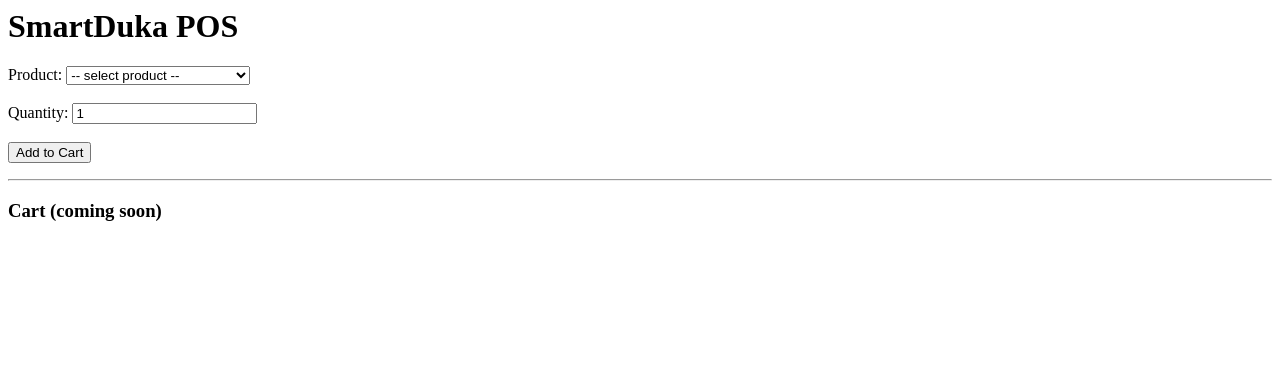
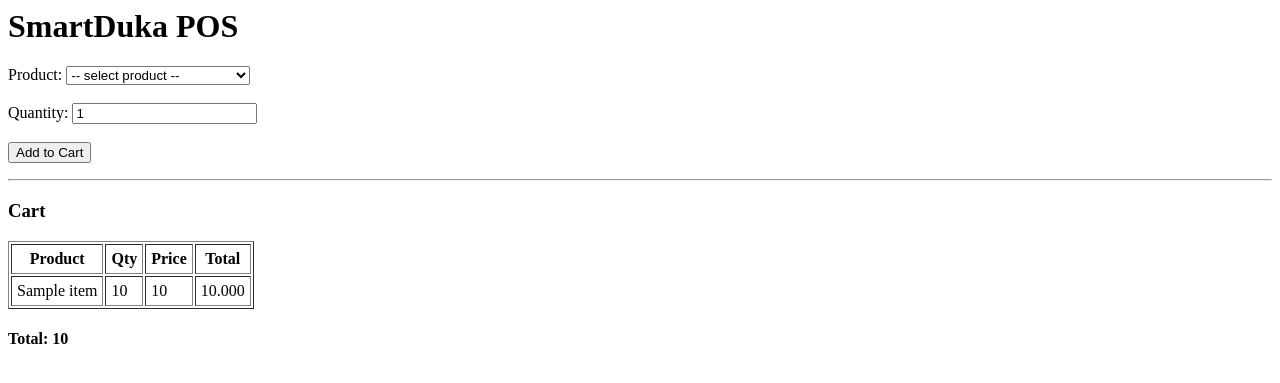
Before and after one commit to Michael-Nyawade/smart-duka, a Django app: template templates/pos/pos_home.html in a window 1280 px wide. Shown: the top 383 px of the page. Run offline with Django 5.2, Linux system fonts and the light colour scheme; tables that the repository leaves empty hold one stand-in row (values such as "Sample post"); the template is opened without the code that fills it: values that come from a table or form of the project are taken from there, most other values are stand-ins (such as "Sample title", 1, 10 or a date in 2020).

Commit message:
Added session-based POS cart system with product selection and totals

```diff
--- a/templates/pos/pos_home.html
+++ b/templates/pos/pos_home.html
@@ -25,4 +25,28 @@
 
 <hr>
 
-<h3>Cart (coming soon)</h3>
+<h3>Cart</h3>
+
+{% if cart %}
+    <table border="1" cellpadding="5">
+        <tr>
+            <th>Product</th>
+            <th>Qty</th>
+            <th>Price</th>
+            <th>Total</th>
+        </tr>
+
+        {% for key, item in cart.items %}
+        <tr>
+            <td>{{ item.name }}</td>
+            <td>{{ item.qty }}</td>
+            <td>{{ item.price }}</td>
+            <td>{{ item.qty|floatformat:2|add:"0" }}</td>
+        </tr>
+        {% endfor %}
+    </table>
+
+    <h4>Total: {{ total }}</h4>
+{% else %}
+    <p>Cart is empty</p>
+{% endif %}
```
Also changed, not shown: pos/views.py (+30 -2 lines).
